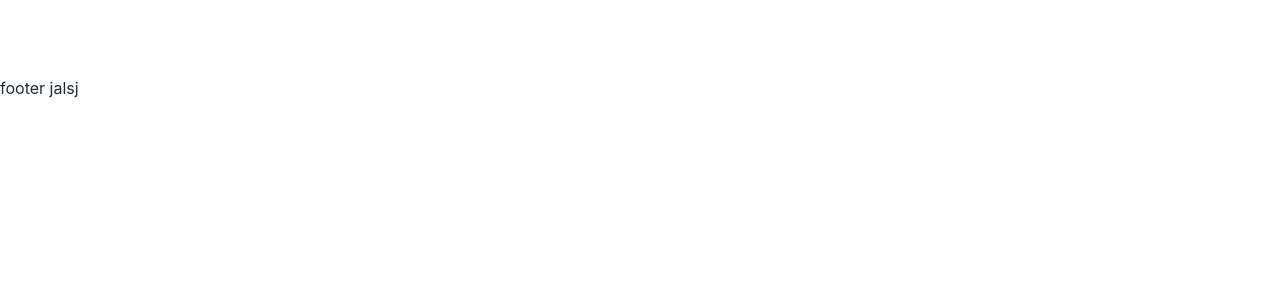
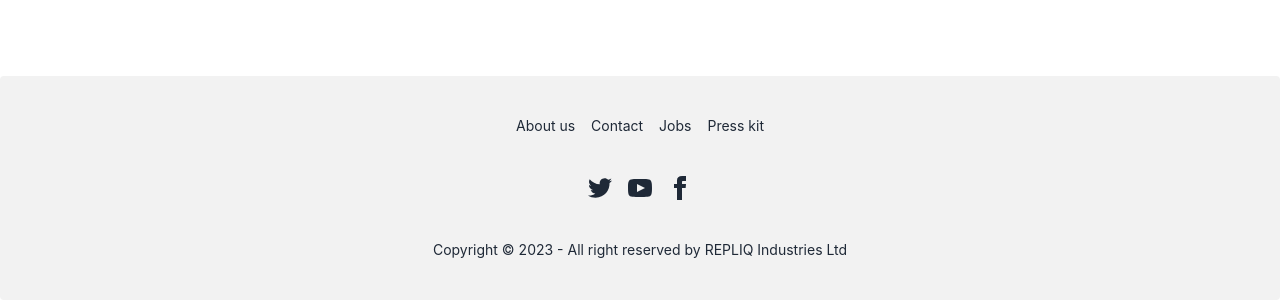
Before and after one commit to rabiul155/repliq-task, a React (Create React App) app: page / in a window 1280 px wide. Shown: the part 748-1048 px from the top of the page. Before the commit the page ends 848 px from the top, so only its background shows below. Built offline with nearby package versions, Linux system fonts and the light colour scheme.

Commit message:
footer added

```diff
--- a/src/App.js
+++ b/src/App.js
@@ -8,7 +8,8 @@
 
   return (
 
-    <div className=' max-w-screen-xl mx-auto'>
+    <div className='max-w-screen-xl mx-auto'>
+
       <RouterProvider router={router}>
 
       </RouterProvider>
--- a/src/Pages/Shared/Footer/Footer.js
+++ /dev/null
@@ -1,11 +0,0 @@
-import React from 'react';
-
-const Footer = () => {
-    return (
-        <div>
-
-        </div>
-    );
-};
-
-export default Footer;
--- a/src/components/Shared/Footer/Footer.js
+++ b/src/components/Shared/Footer/Footer.js
@@ -3,7 +3,24 @@
 const Footer = () => {
     return (
         <div>
-            footer jalsj
+            <footer className="footer footer-center p-10 bg-base-200 text-base-content rounded">
+                <div className="grid grid-flow-col gap-4">
+                    <a className="link link-hover">About us</a>
+                    <a className="link link-hover">Contact</a>
+                    <a className="link link-hover">Jobs</a>
+                    <a className="link link-hover">Press kit</a>
+                </div>
+                <div>
+                    <div className="grid grid-flow-col gap-4">
+                        <a><svg xmlns="http://www.w3.org/2000/svg" width="24" height="24" viewBox="0 0 24 24" className="fill-current"><path d="M24 4.557c-.883.392-1.832.656-2.828.775 1.017-.609 1.798-1.574 2.165-2.724-.951.564-2.005.974-3.127 1.195-.897-.957-2.178-1.555-3.594-1.555-3.179 0-5.515 2.966-4.797 6.045-4.091-.205-7.719-2.165-10.148-5.144-1.29 2.213-.669 5.108 1.523 6.574-.806-.026-1.566-.247-2.229-.616-.054 2.281 1.581 4.415 3.949 4.89-.693.188-1.452.232-2.224.084.626 1.956 2.444 3.379 4.6 3.419-2.07 1.623-4.678 2.348-7.29 2.04 2.179 1.397 4.768 2.212 7.548 2.212 9.142 0 14.307-7.721 13.995-14.646.962-.695 1.797-1.562 2.457-2.549z"></path></svg></a>
+                        <a><svg xmlns="http://www.w3.org/2000/svg" width="24" height="24" viewBox="0 0 24 24" className="fill-current"><path d="M19.615 3.184c-3.604-.246-11.631-.245-15.23 0-3.897.266-4.356 2.62-4.385 8.816.029 6.185.484 8.549 4.385 8.816 3.6.245 11.626.246 15.23 0 3.897-.266 4.356-2.62 4.385-8.816-.029-6.185-.484-8.549-4.385-8.816zm-10.615 12.816v-8l8 3.993-8 4.007z"></path></svg></a>
+                        <a><svg xmlns="http://www.w3.org/2000/svg" width="24" height="24" viewBox="0 0 24 24" className="fill-current"><path d="M9 8h-3v4h3v12h5v-12h3.642l.358-4h-4v-1.667c0-.955.192-1.333 1.115-1.333h2.885v-5h-3.808c-3.596 0-5.192 1.583-5.192 4.615v3.385z"></path></svg></a>
+                    </div>
+                </div>
+                <div>
+                    <p>Copyright © 2023 - All right reserved by REPLIQ Industries Ltd</p>
+                </div>
+            </footer>
         </div>
     );
 };
--- a/src/components/Shared/Navbar/Nabnar.js
+++ /dev/null
@@ -1,11 +0,0 @@
-import React from 'react';
-
-const Nabnar = () => {
-    return (
-        <div>
-
-        </div>
-    );
-};
-
-export default Nabnar;
--- a/src/layout/Main.js
+++ b/src/layout/Main.js
@@ -1,7 +1,8 @@
 import React from 'react';
 import { Outlet } from 'react-router-dom';
 import Footer from '../components/Shared/Footer/Footer';
-import Navbar from '../Pages/Shared/Navbar/Navbar';
+import Navbar from '../components/Shared/Navbar/Navbar';
+
 
 const Main = () => {
     return (
```
Also changed, not shown: src/components/Shared/Navbar/Navbar.js (renamed from src/Pages/Shared/Navbar/Navbar.js).
